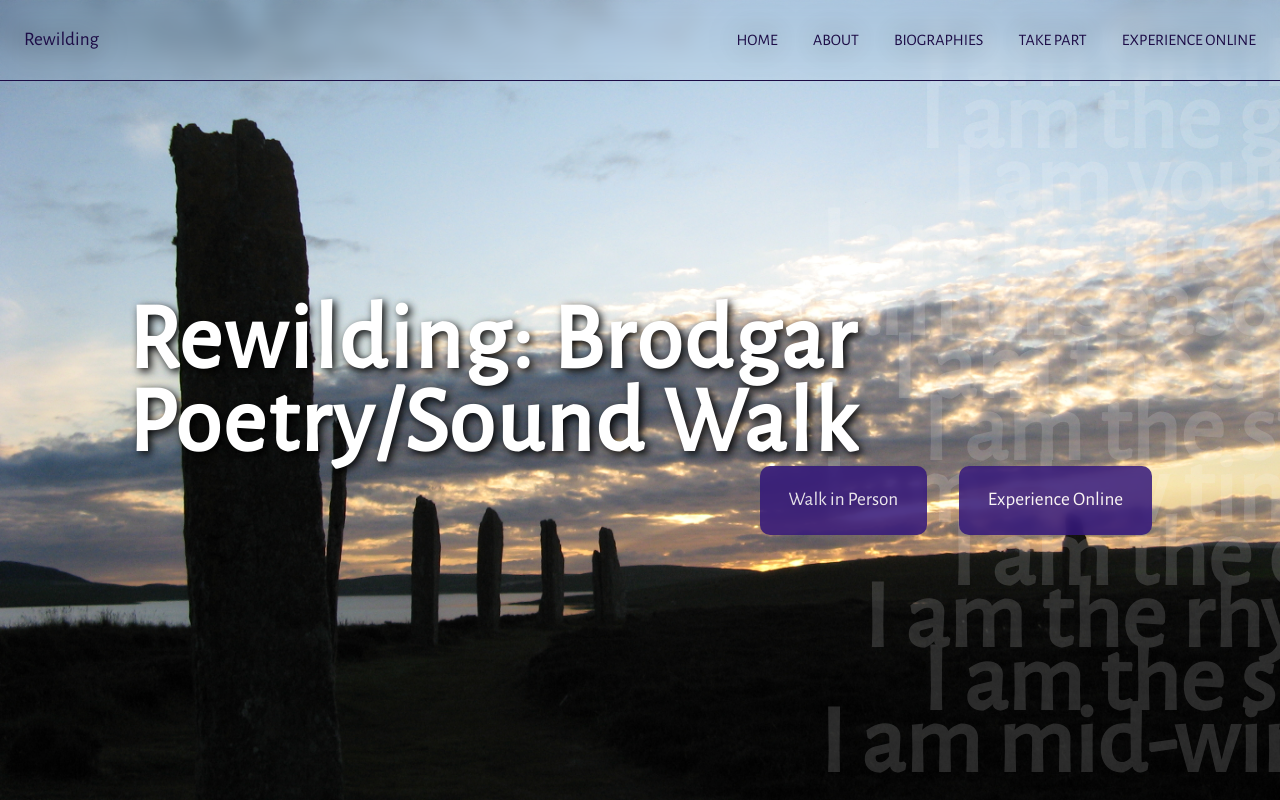
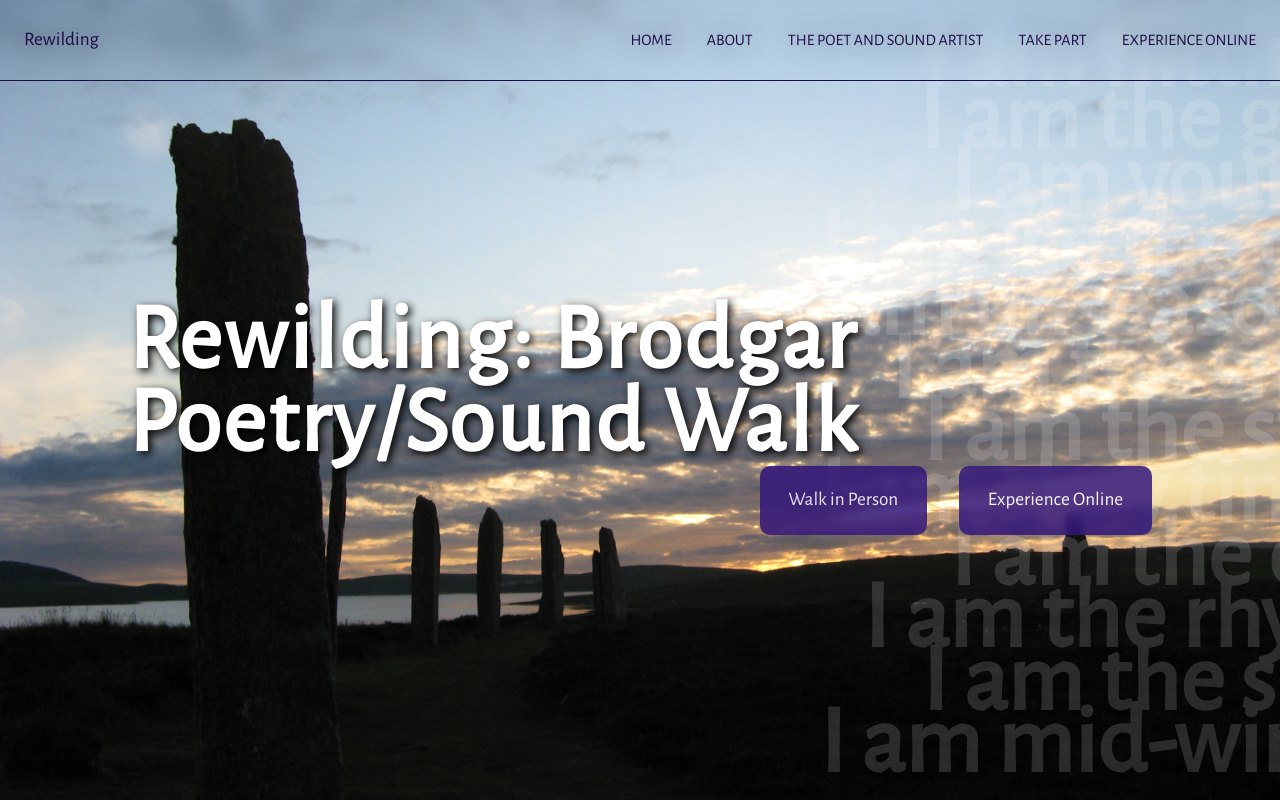
Before and after one commit to empowermint/brodgar, a Next.js app: page / in a window 1280 px wide. Shown: the top 800 px of the page. Built offline with nearby package versions, Linux system fonts and the light colour scheme.

Commit message:
Rename biographies page

```diff
--- a/components/Menu.js
+++ b/components/Menu.js
@@ -24,8 +24,8 @@ export default function Menu() {
             </Link>
           </li>
           <li>
-            <Link href="/biographies">
-              <a className="main-menu__link">Biographies</a>
+            <Link href="/poet-sound-artist">
+              <a className="main-menu__link">The Poet and Sound Artist</a>
             </Link>
           </li>
           <li className="sub-menu__parent">
```
Also changed, not shown: pages/poet-sound-artist.mdx (renamed from pages/biographies.mdx).
